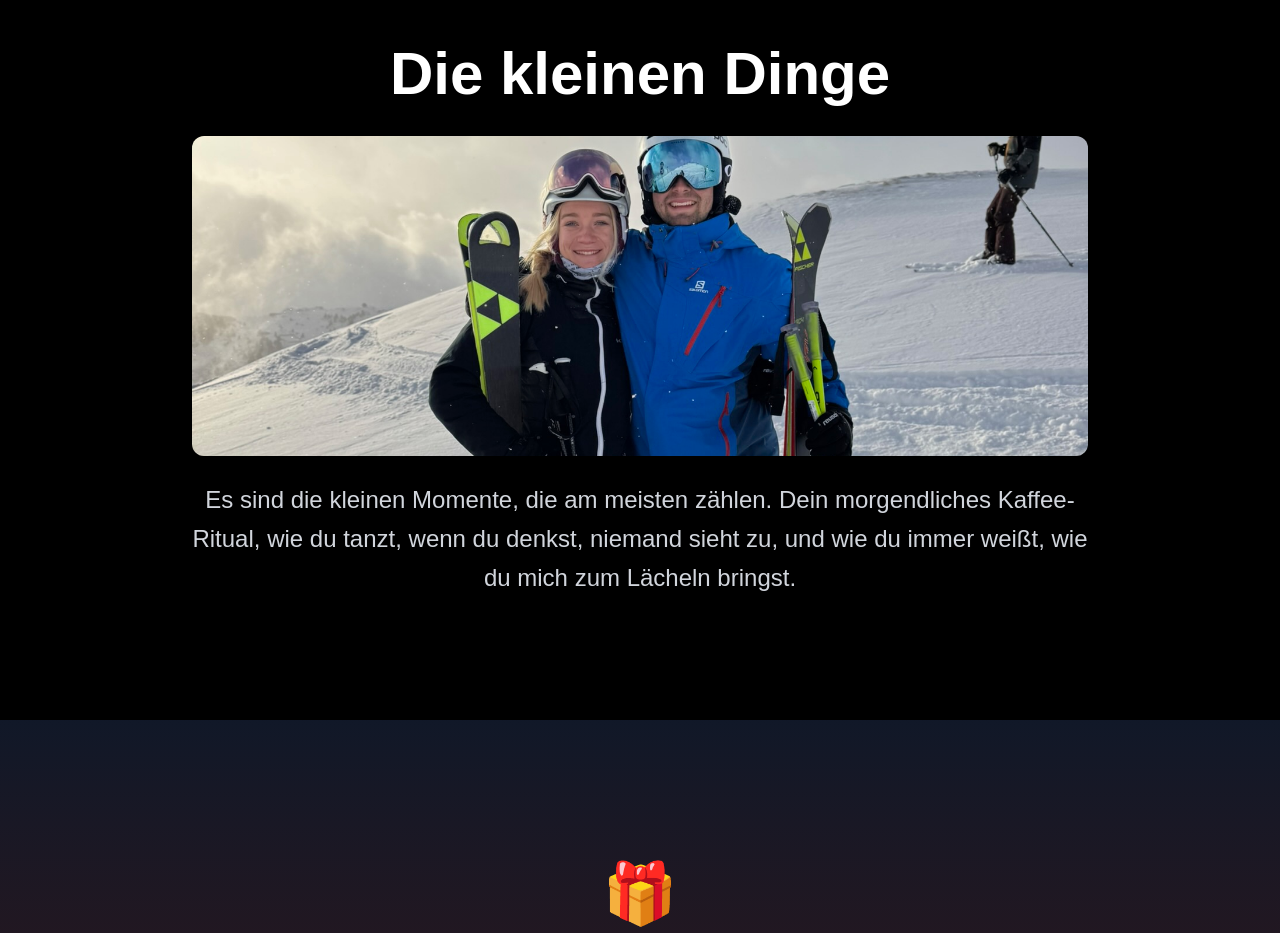
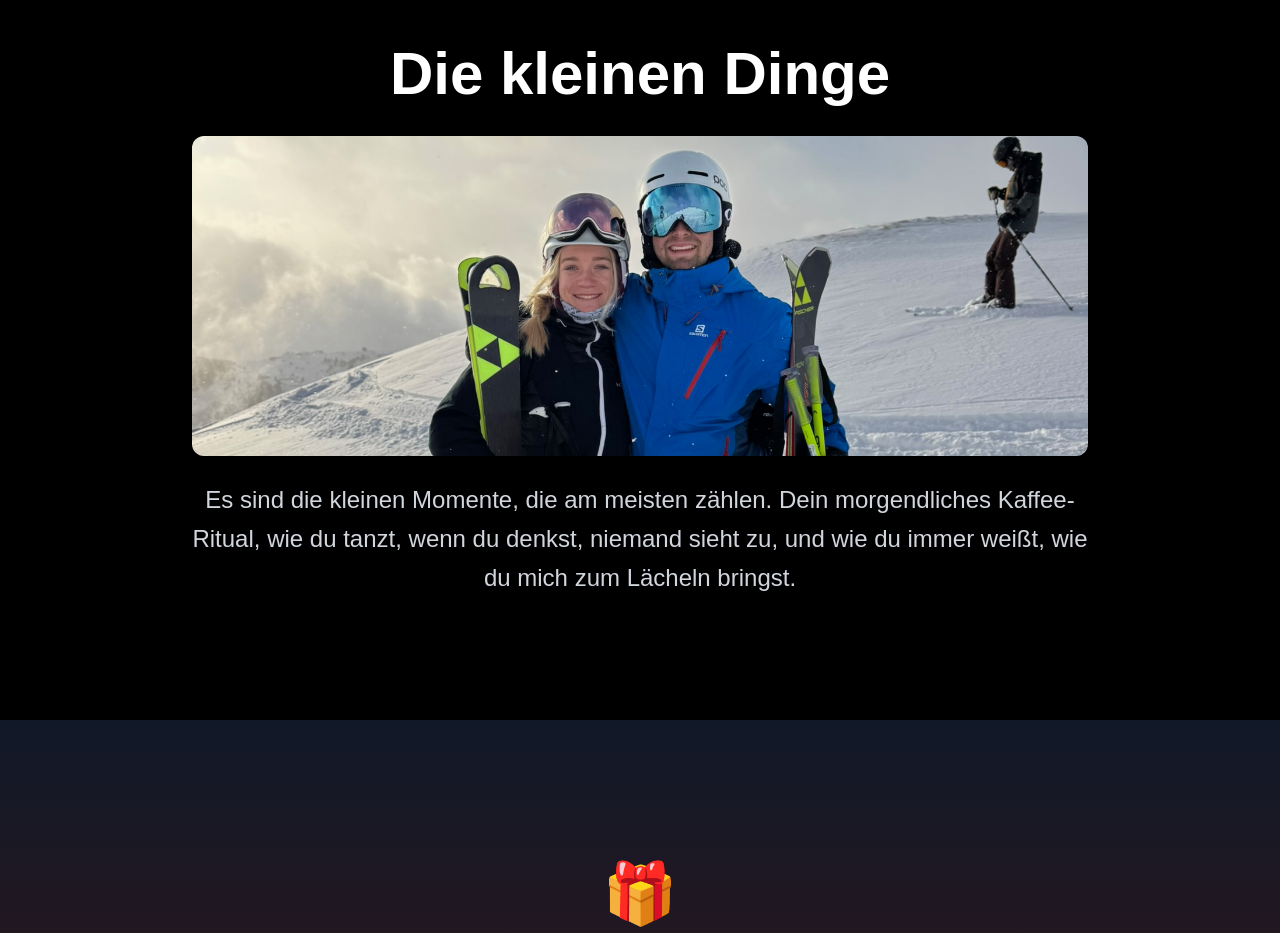
Before and after one commit to PinguGit/elias, a Next.js app: page /elias/elias in a window 1280 px wide. Shown: the part 2480-3413 px from the top of the page. Built offline with nearby package versions, Linux system fonts and the light colour scheme.

Commit message:
bilder position

```diff
--- a/app/elias/page.tsx
+++ b/app/elias/page.tsx
@@ -86,7 +86,7 @@ export default function Page() {
               src="./IMG_5819.jpeg"
               alt="Small moments"
               className="w-full h-full object-cover"
-              style={{ objectPosition: 'center 35%' }}
+              style={{ objectPosition: 'center 30%' }}
             />
           </div>
           <p className="text-xl md:text-2xl text-gray-300 leading-relaxed">
--- a/app/page.tsx
+++ b/app/page.tsx
@@ -86,7 +86,7 @@ export default function Page() {
               src="./IMG_5819.jpeg"
               alt="Small moments"
               className="w-full h-full object-cover"
-              style={{ objectPosition: 'center 35%' }}
+              style={{ objectPosition: 'center 30%' }}
             />
           </div>
           <p className="text-xl md:text-2xl text-gray-300 leading-relaxed">
```
